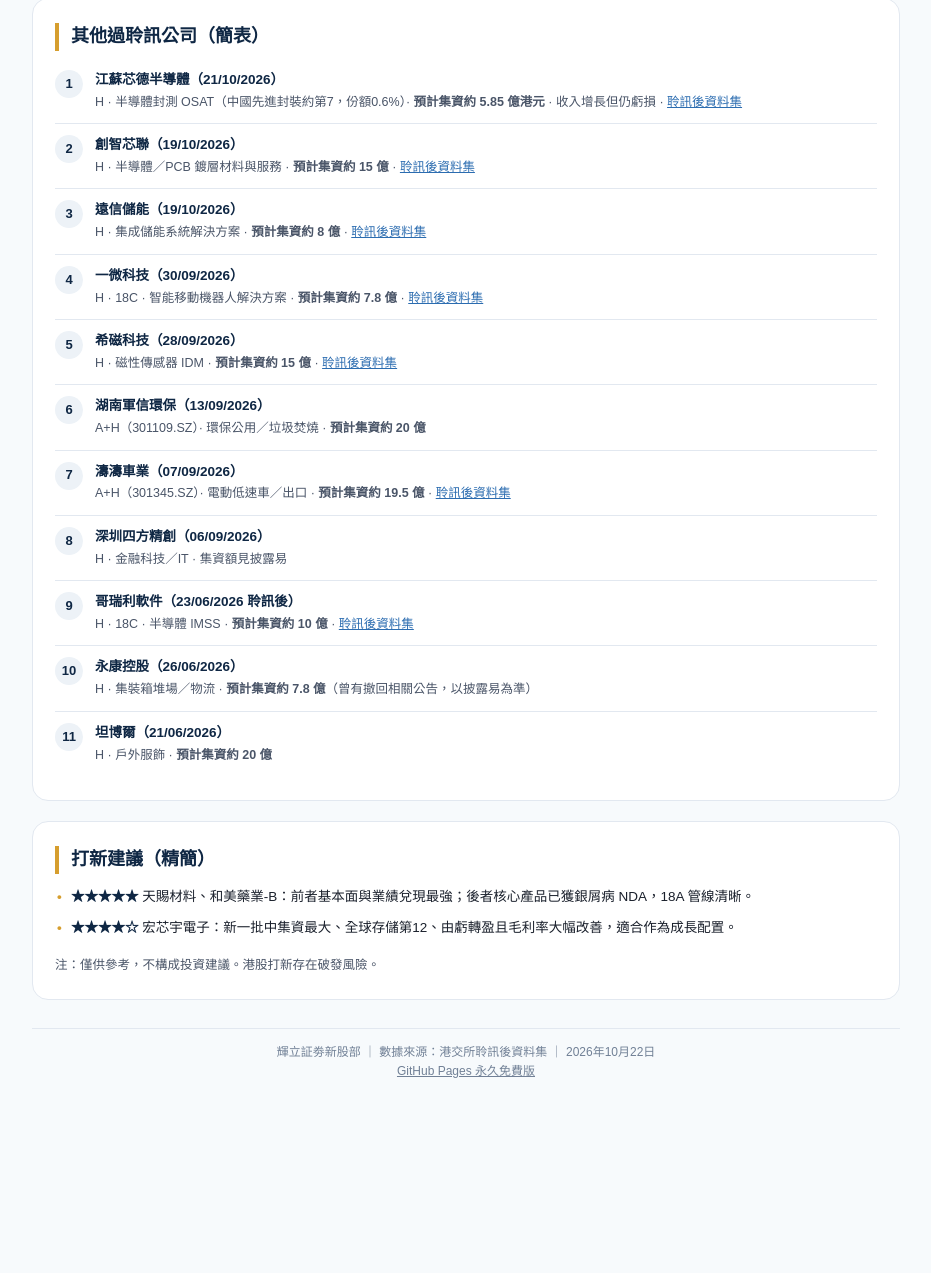
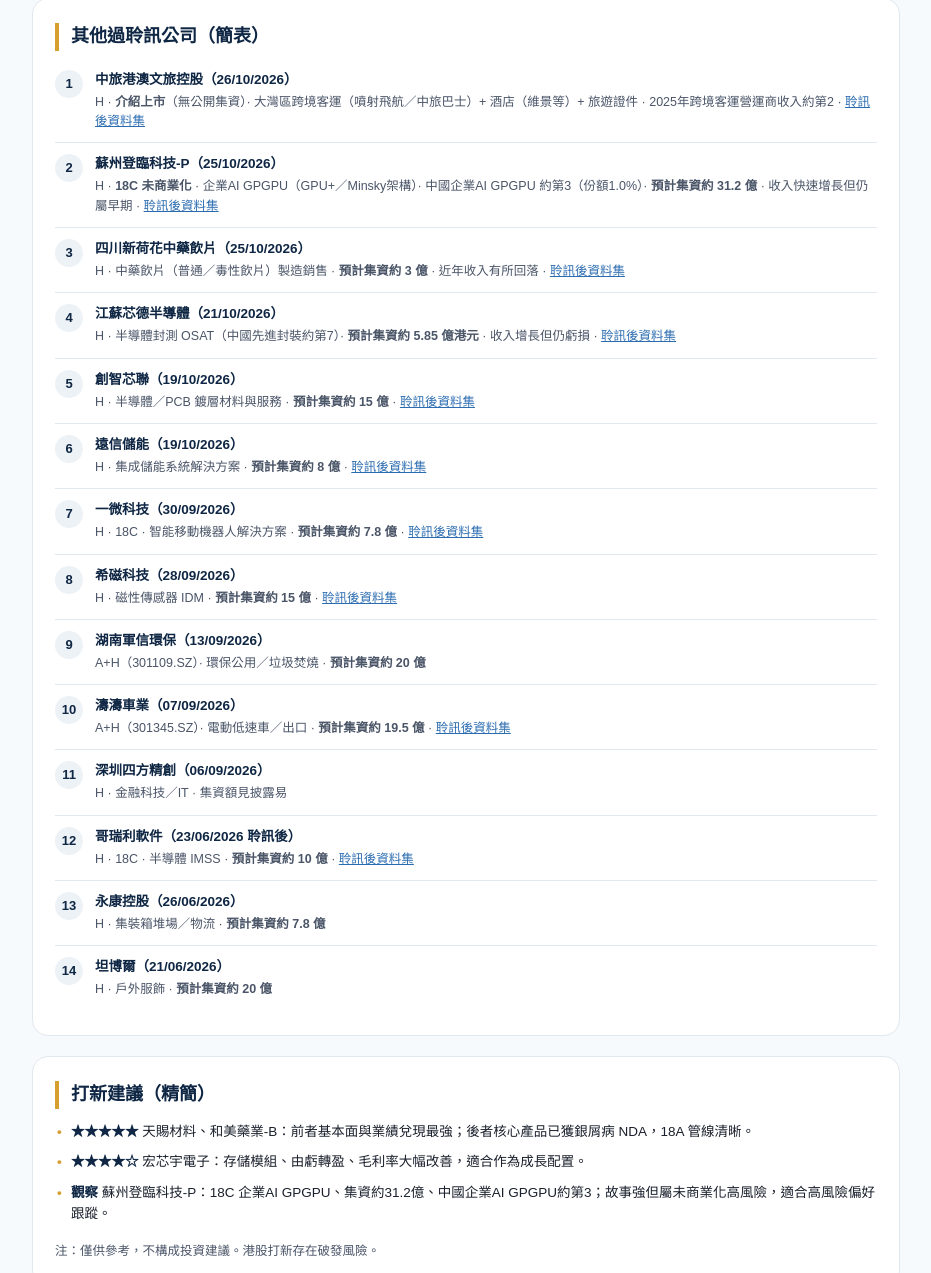
Before and after one commit to PSHK-IPO/phillip-ipo, a plain HTML site: page index.html in a window 1280 px wide. Shown: the part 845-2118 px from the top of the page, without its empty margins (174-1105 px from the left). Before the commit the page ends 1985 px from the top, so only its background shows below. Drawn offline with nearby package versions, Linux system fonts and the light colour scheme; no server answers.

Commit message:
Update index.html

```diff
--- a/index.html
+++ b/index.html
@@ -179,7 +179,7 @@
 <body>
 <div class="topbar">
   <div class="brand">輝立証劵新股部</div>
-  <div class="meta">過聆訊後新股推薦 · 2026年10月22日</div>
+  <div class="meta">過聆訊後新股推薦 · 2026年10月27日</div>
 </div>
 <div class="wrap">
   <div class="hero" id="overview">
@@ -206,7 +206,7 @@
         <div class="stars">★★★★☆</div>
         <div class="name">③ 宏芯宇電子</div>
         <div class="tag">H · 存儲模組 / NAND·DRAM</div>
-        <div class="fund">預計集資 <b>約26.8億</b></div>
+        <div class="fund">預計集資 <b>約35.9億</b></div>
         <div class="vote-sum" data-sum="hosin"><span class="vote-pill up">🐮 0</span><span class="vote-pill down">🐻 0</span></div>
         <div class="hint">▼ 點擊展開全部詳情</div>
       </button>
@@ -317,7 +317,7 @@
           <div class="meter-track"><div class="meter-up" data-meter style="width:50%"></div></div>
         </div>
       </div>
-      <div class="kpi-row"><div class="kpi"><div class="label">2025 收入</div><div class="val up">約 112.4 億</div></div><div class="kpi"><div class="label">2025 淨利</div><div class="val up">約 13.6 億</div></div><div class="kpi"><div class="label">2026前4月淨利</div><div class="val up">約 38.4 億</div></div><div class="kpi"><div class="label">預計集資</div><div class="val">約 26.8 億</div></div></div>
+      <div class="kpi-row"><div class="kpi"><div class="label">2025 收入</div><div class="val up">約 112.4 億</div></div><div class="kpi"><div class="label">2025 淨利</div><div class="val up">約 13.6 億</div></div><div class="kpi"><div class="label">2026前4月淨利</div><div class="val up">約 38.4 億</div></div><div class="kpi"><div class="label">預計集資</div><div class="val">約 35.9 億</div></div></div>
       <h3>市場地位</h3>
       <ul class="clean"><li>存儲器廠商：嵌入式存儲、固態硬盤、DRAM、移動存儲及存儲顆粒</li><li>2025 年全球存儲產品市場按收入排名約<b>第 12</b>（份額約 0.6%）</li><li>主控芯片設計、固件算法、測試系統與存儲介質特性分析技術平台</li></ul>
       <h3>核心優勢</h3>
@@ -335,28 +335,32 @@
   </div>
   <div class="section" id="others">
     <h2>其他過聆訊公司（簡表）</h2>
-    <div class="other-item"><div class="num">1</div><div class="body"><div class="cname">江蘇芯德半導體（21/10/2026）</div><div class="cinfo">H · 半導體封測 OSAT（中國先進封裝約第7，份額0.6%）· <b>預計集資約 5.85 億港元</b> · 收入增長但仍虧損 ·  <a href="https://www1.hkexnews.hk/app/sehk/2026/108516/documents/sehk26102101183_c.pdf" target="_blank">聆訊後資料集</a></div></div></div>
-    <div class="other-item"><div class="num">2</div><div class="body"><div class="cname">創智芯聯（19/10/2026）</div><div class="cinfo">H · 半導體／PCB 鍍層材料與服務 · <b>預計集資約 15 億</b> ·  <a href="https://www1.hkexnews.hk/app/sehk/2026/108473/documents/sehk26101900081_c.pdf" target="_blank">聆訊後資料集</a></div></div></div>
-    <div class="other-item"><div class="num">3</div><div class="body"><div class="cname">遠信儲能（19/10/2026）</div><div class="cinfo">H · 集成儲能系統解決方案 · <b>預計集資約 8 億</b> ·  <a href="https://www1.hkexnews.hk/app/sehk/2026/108790/documents/sehk26101900243_c.pdf" target="_blank">聆訊後資料集</a></div></div></div>
-    <div class="other-item"><div class="num">4</div><div class="body"><div class="cname">一微科技（30/09/2026）</div><div class="cinfo">H · 18C · 智能移動機器人解決方案 · <b>預計集資約 7.8 億</b> ·  <a href="https://www1.hkexnews.hk/app/sehk/2026/108911/documents/sehk26093003029_c.pdf" target="_blank">聆訊後資料集</a></div></div></div>
-    <div class="other-item"><div class="num">5</div><div class="body"><div class="cname">希磁科技（28/09/2026）</div><div class="cinfo">H · 磁性傳感器 IDM · <b>預計集資約 15 億</b> ·  <a href="https://www1.hkexnews.hk/app/sehk/2026/108258/documents/sehk26092802069_c.pdf" target="_blank">聆訊後資料集</a></div></div></div>
-    <div class="other-item"><div class="num">6</div><div class="body"><div class="cname">湖南軍信環保（13/09/2026）</div><div class="cinfo">A+H（301109.SZ）· 環保公用／垃圾焚燒 · <b>預計集資約 20 億</b></div></div></div>
-    <div class="other-item"><div class="num">7</div><div class="body"><div class="cname">濤濤車業（07/09/2026）</div><div class="cinfo">A+H（301345.SZ）· 電動低速車／出口 · <b>預計集資約 19.5 億</b> ·  <a href="https://www1.hkexnews.hk/app/sehk/2026/108575/documents/sehk26090701489_c.pdf" target="_blank">聆訊後資料集</a></div></div></div>
-    <div class="other-item"><div class="num">8</div><div class="body"><div class="cname">深圳四方精創（06/09/2026）</div><div class="cinfo">H · 金融科技／IT · 集資額見披露易</div></div></div>
-    <div class="other-item"><div class="num">9</div><div class="body"><div class="cname">哥瑞利軟件（23/06/2026 聆訊後）</div><div class="cinfo">H · 18C · 半導體 IMSS · <b>預計集資約 10 億</b> ·  <a href="https://www1.hkexnews.hk/app/sehk/2026/108262/documents/sehk26062301713_c.pdf" target="_blank">聆訊後資料集</a></div></div></div>
-    <div class="other-item"><div class="num">10</div><div class="body"><div class="cname">永康控股（26/06/2026）</div><div class="cinfo">H · 集裝箱堆場／物流 · <b>預計集資約 7.8 億</b>（曾有撤回相關公告，以披露易為準）</div></div></div>
-    <div class="other-item"><div class="num">11</div><div class="body"><div class="cname">坦博爾（21/06/2026）</div><div class="cinfo">H · 戶外服飾 · <b>預計集資約 20 億</b></div></div></div>
+    <div class="other-item"><div class="num">1</div><div class="body"><div class="cname">中旅港澳文旅控股（26/10/2026）</div><div class="cinfo">H · <b>介紹上市</b>（無公開集資）· 大灣區跨境客運（噴射飛航／中旅巴士）+ 酒店（維景等）+ 旅遊證件 · 2025年跨境客運營運商收入約第2 ·  <a href="https://www1.hkexnews.hk/app/sehk/2026/108558/documents/sehk26102601357_c.pdf" target="_blank">聆訊後資料集</a></div></div></div>
+    <div class="other-item"><div class="num">2</div><div class="body"><div class="cname">蘇州登臨科技-P（25/10/2026）</div><div class="cinfo">H · <b>18C 未商業化</b> · 企業AI GPGPU（GPU+／Minsky架構）· 中國企業AI GPGPU 約第3（份額1.0%）· <b>預計集資約 31.2 億</b> · 收入快速增長但仍屬早期 ·  <a href="https://www1.hkexnews.hk/app/sehk/2026/108986/documents/sehk26102500063_c.pdf" target="_blank">聆訊後資料集</a></div></div></div>
+    <div class="other-item"><div class="num">3</div><div class="body"><div class="cname">四川新荷花中藥飲片（25/10/2026）</div><div class="cinfo">H · 中藥飲片（普通／毒性飲片）製造銷售 · <b>預計集資約 3 億</b> · 近年收入有所回落 ·  <a href="https://www1.hkexnews.hk/app/sehk/2026/108487/documents/sehk26102500137_c.pdf" target="_blank">聆訊後資料集</a></div></div></div>
+    <div class="other-item"><div class="num">4</div><div class="body"><div class="cname">江蘇芯德半導體（21/10/2026）</div><div class="cinfo">H · 半導體封測 OSAT（中國先進封裝約第7）· <b>預計集資約 5.85 億港元</b> · 收入增長但仍虧損 ·  <a href="https://www1.hkexnews.hk/app/sehk/2026/108516/documents/sehk26102101183_c.pdf" target="_blank">聆訊後資料集</a></div></div></div>
+    <div class="other-item"><div class="num">5</div><div class="body"><div class="cname">創智芯聯（19/10/2026）</div><div class="cinfo">H · 半導體／PCB 鍍層材料與服務 · <b>預計集資約 15 億</b> ·  <a href="https://www1.hkexnews.hk/app/sehk/2026/108473/documents/sehk26101900081_c.pdf" target="_blank">聆訊後資料集</a></div></div></div>
+    <div class="other-item"><div class="num">6</div><div class="body"><div class="cname">遠信儲能（19/10/2026）</div><div class="cinfo">H · 集成儲能系統解決方案 · <b>預計集資約 8 億</b> ·  <a href="https://www1.hkexnews.hk/app/sehk/2026/108790/documents/sehk26101900243_c.pdf" target="_blank">聆訊後資料集</a></div></div></div>
+    <div class="other-item"><div class="num">7</div><div class="body"><div class="cname">一微科技（30/09/2026）</div><div class="cinfo">H · 18C · 智能移動機器人解決方案 · <b>預計集資約 7.8 億</b> ·  <a href="https://www1.hkexnews.hk/app/sehk/2026/108911/documents/sehk26093003029_c.pdf" target="_blank">聆訊後資料集</a></div></div></div>
+    <div class="other-item"><div class="num">8</div><div class="body"><div class="cname">希磁科技（28/09/2026）</div><div class="cinfo">H · 磁性傳感器 IDM · <b>預計集資約 15 億</b> ·  <a href="https://www1.hkexnews.hk/app/sehk/2026/108258/documents/sehk26092802069_c.pdf" target="_blank">聆訊後資料集</a></div></div></div>
+    <div class="other-item"><div class="num">9</div><div class="body"><div class="cname">湖南軍信環保（13/09/2026）</div><div class="cinfo">A+H（301109.SZ）· 環保公用／垃圾焚燒 · <b>預計集資約 20 億</b></div></div></div>
+    <div class="other-item"><div class="num">10</div><div class="body"><div class="cname">濤濤車業（07/09/2026）</div><div class="cinfo">A+H（301345.SZ）· 電動低速車／出口 · <b>預計集資約 19.5 億</b> ·  <a href="https://www1.hkexnews.hk/app/sehk/2026/108575/documents/sehk26090701489_c.pdf" target="_blank">聆訊後資料集</a></div></div></div>
+    <div class="other-item"><div class="num">11</div><div class="body"><div class="cname">深圳四方精創（06/09/2026）</div><div class="cinfo">H · 金融科技／IT · 集資額見披露易</div></div></div>
+    <div class="other-item"><div class="num">12</div><div class="body"><div class="cname">哥瑞利軟件（23/06/2026 聆訊後）</div><div class="cinfo">H · 18C · 半導體 IMSS · <b>預計集資約 10 億</b> ·  <a href="https://www1.hkexnews.hk/app/sehk/2026/108262/documents/sehk26062301713_c.pdf" target="_blank">聆訊後資料集</a></div></div></div>
+    <div class="other-item"><div class="num">13</div><div class="body"><div class="cname">永康控股（26/06/2026）</div><div class="cinfo">H · 集裝箱堆場／物流 · <b>預計集資約 7.8 億</b></div></div></div>
+    <div class="other-item"><div class="num">14</div><div class="body"><div class="cname">坦博爾（21/06/2026）</div><div class="cinfo">H · 戶外服飾 · <b>預計集資約 20 億</b></div></div></div>
   </div>
-  <div class="section">
+<div class="section">
     <h2>打新建議（精簡）</h2>
     <ul class="clean">
       <li><b>★★★★★</b> 天賜材料、和美藥業-B：前者基本面與業績兌現最強；後者核心產品已獲銀屑病 NDA，18A 管線清晰。</li>
-      <li><b>★★★★☆</b> 宏芯宇電子：新一批中集資最大、全球存儲第12、由虧轉盈且毛利率大幅改善，適合作為成長配置。</li>
+      <li><b>★★★★☆</b> 宏芯宇電子：存儲模組、由虧轉盈、毛利率大幅改善，適合作為成長配置。</li>
+      <li><b>觀察</b> 蘇州登臨科技-P：18C 企業AI GPGPU、集資約31.2億、中國企業AI GPGPU約第3；故事強但屬未商業化高風險，適合高風險偏好跟蹤。</li>
     </ul>
     <p style="margin-top:12px;font-size:12.5px;color:var(--gray);text-align:left;">注：僅供參考，不構成投資建議。港股打新存在破發風險。</p>
   </div>
   <div class="footer">
-    輝立証劵新股部 ｜ 數據來源：港交所聆訊後資料集 ｜ 2026年10月22日<br>
+    輝立証劵新股部 ｜ 數據來源：港交所聆訊後資料集 ｜ 2026年10月27日<br>
     <a href="https://elizabeth20041021-droid.github.io/phillip-ipo/" style="color:#718096;">GitHub Pages 永久免費版</a>
   </div>
 </div>
```
